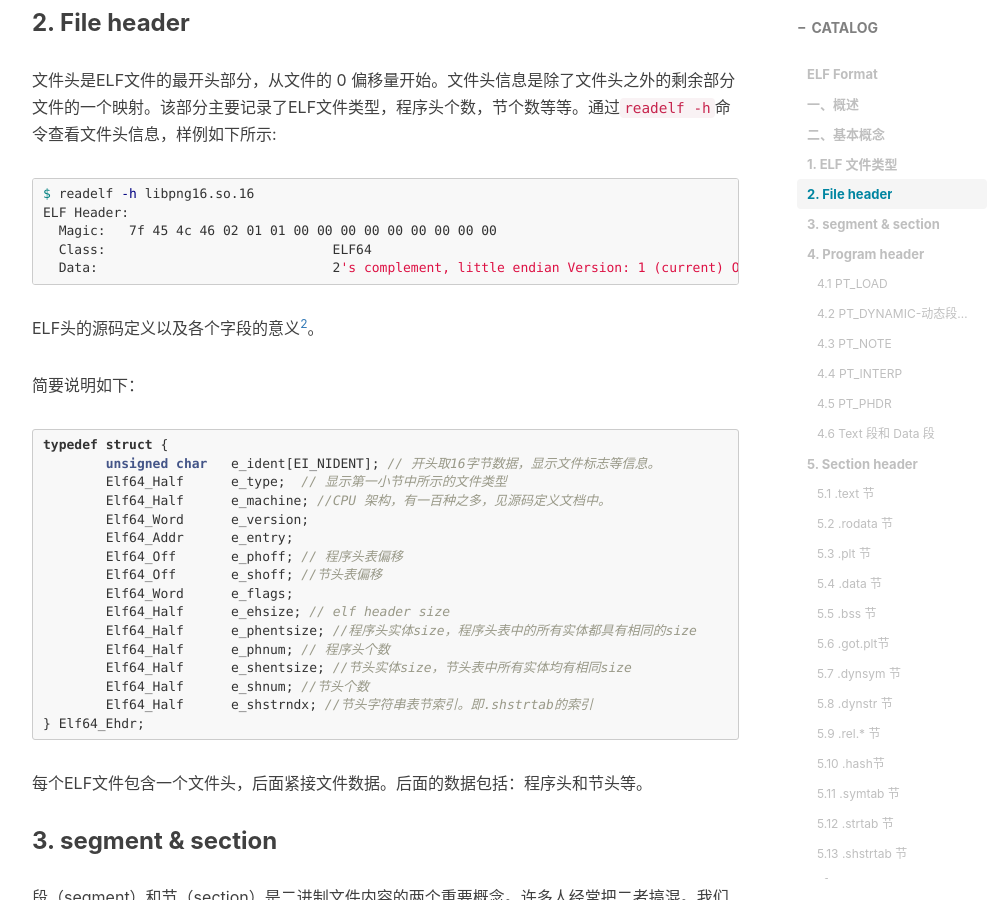
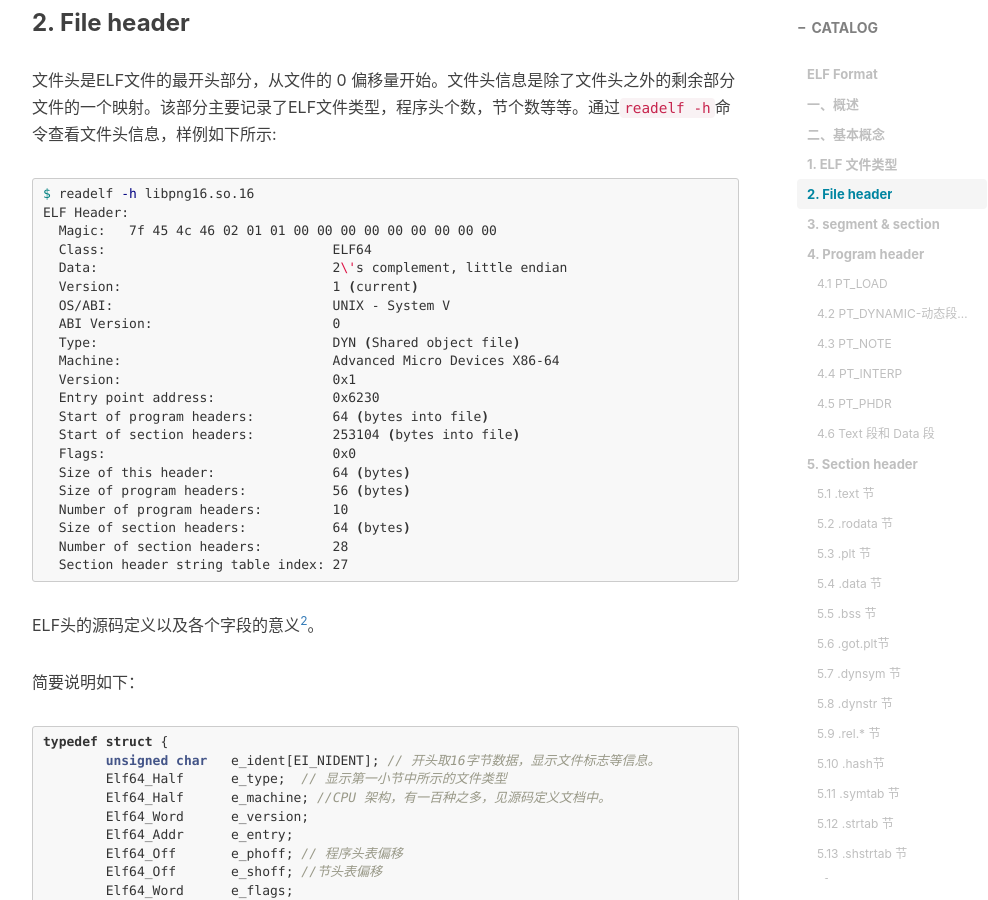
Before and after one commit to greagen/greagen.github.io, a Jekyll site: the page built from _posts/2020-05-21-ELF-Format.md, in a window 1280 px wide and 900 px high, scrolled down 1664 px. Shown: the whole window, without its empty margins (233-1221 px from the left). Built offline with Jekyll 4.4.1, drawn with Linux system fonts in a browser that asks for light colours; nearby versions of some CDN libraries; comment, search, counter and statistics services are not loaded.

```diff
--- a/_config.yml
+++ b/_config.yml
@@ -15,7 +15,7 @@ github_repo: "https://github.com/greagen/greagen.github.io.git" # you code repos
 # Sidebar settings
 sidebar: true                           # whether or not using Sidebar.
 sidebar-about-description: "to do!"
-sidebar-avatar: /img/about-me.jpeg      # use absolute URL, seeing it's used in both `/` and `/about/`
+sidebar-avatar: img/about-me.jpeg      # use absolute URL, seeing it's used in both `/` and `/about/`
 
 # SNS settings
 RSS: false
@@ -31,7 +31,7 @@ github_username:    greagen
 
 # Build settings
 # from 2016, 'pygments' is unsupported on GitHub Pages. Use 'rouge' for highlighting instead.
-permalink: pretty
+permalink: /_posts/:year-:month-:day-:title.html
 paginate: 10
 exclude: ["less","node_modules","Gruntfile.js","package.json","README.md"]
 anchorjs: true                          # if you want to customize anchor. check out line:181 of `post.html`
--- a/_layouts/default.html
+++ b/_layouts/default.html
@@ -14,7 +14,7 @@
 
 
 <!-- Image to hack wechat -->
-<img src="/img/apple-touch-icon.jpg" width="0" height="0" />
+<img src="{{ site.baseurl }}/img/apple-touch-icon.jpg" width="0" height="0" />
 <!-- Migrate from head to bottom, no longer block render and still work -->
 
 </body>
--- a/_posts/2020-05-21-ELF-Format.md
+++ b/_posts/2020-05-21-ELF-Format.md
@@ -52,7 +52,7 @@ $ readelf -h libpng16.so.16
 ELF Header:
   Magic:   7f 45 4c 46 02 01 01 00 00 00 00 00 00 00 00 00
   Class:                             ELF64
-  Data:                              2's complement, little endian
+  Data:                              2\'s complement, little endian
   Version:                           1 (current)
   OS/ABI:                            UNIX - System V
   ABI Version:                       0
```
